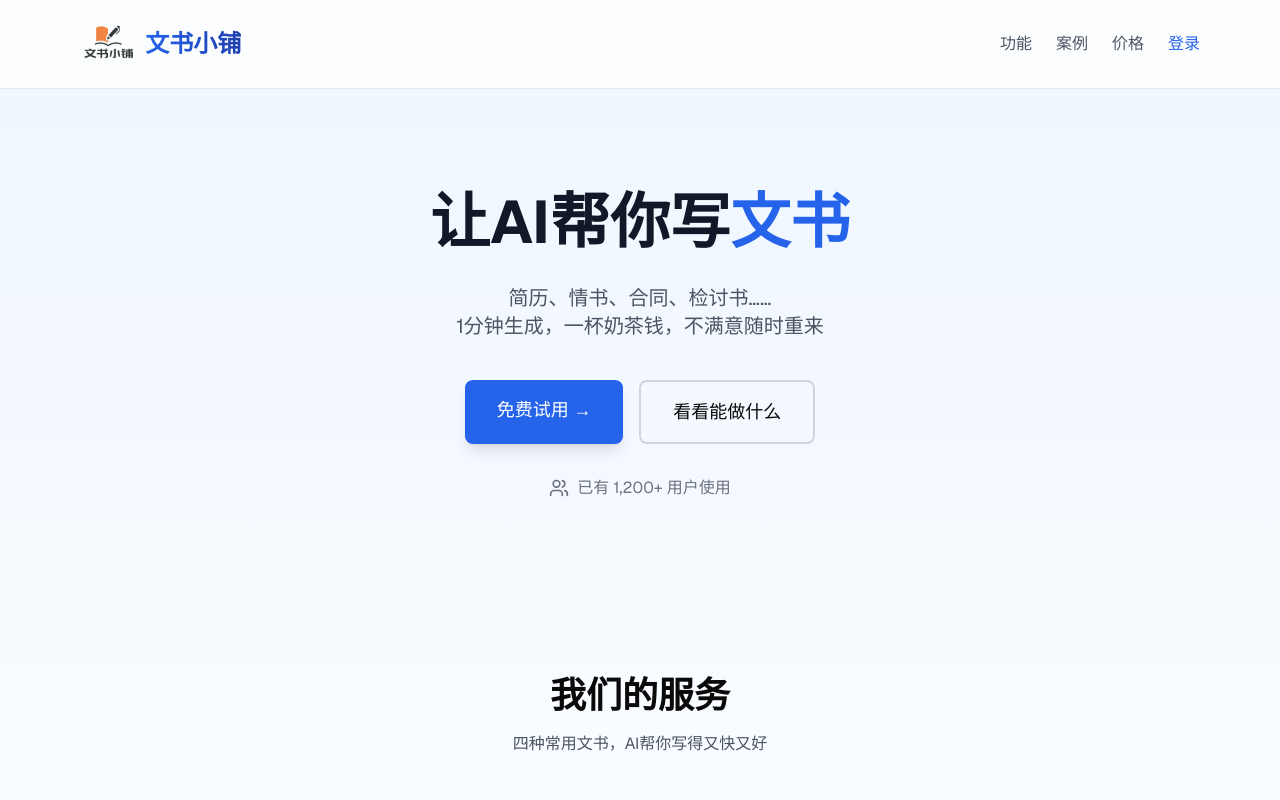
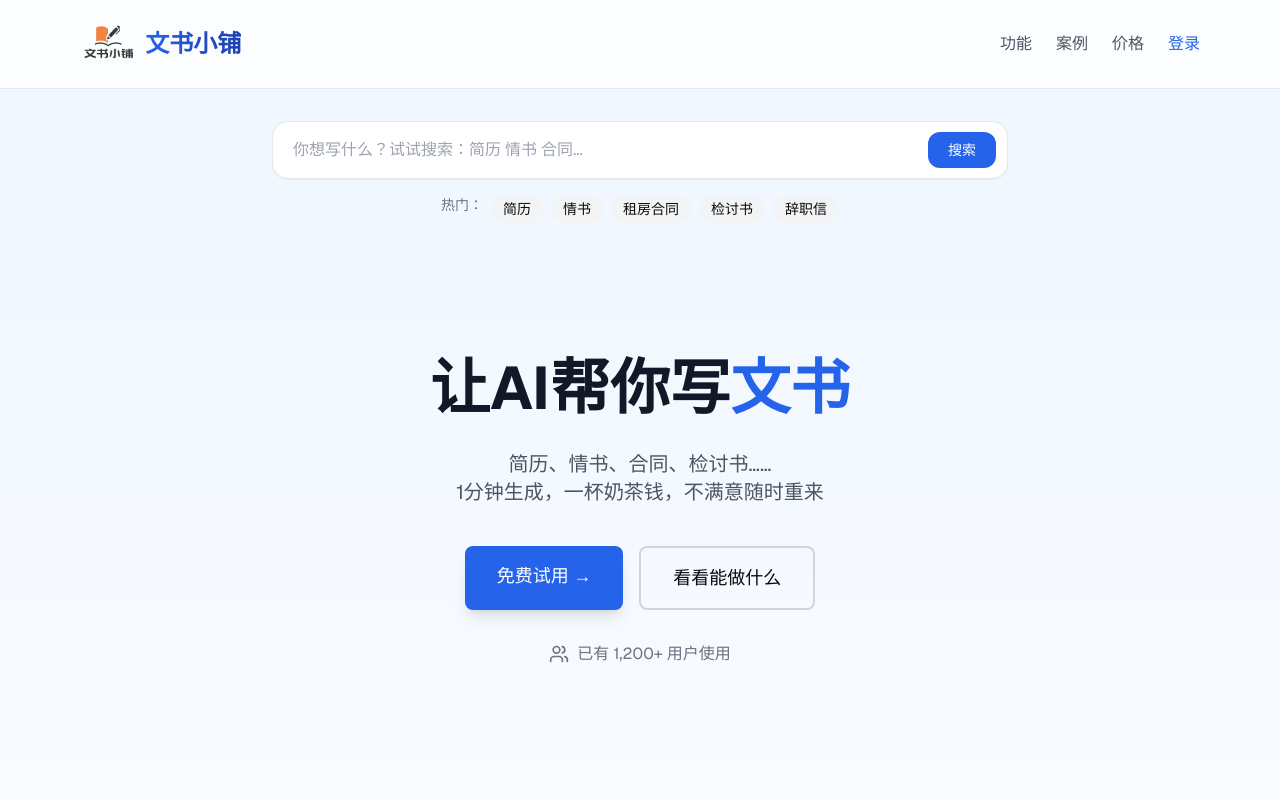
Before and after one commit to wenshuxiaopu/wenshu-pu, a Next.js app: page / in a window 1280 px wide. Shown: the top 800 px of the page. Built offline with nearby package versions, Linux system fonts and the light colour scheme.

Commit message:
首页添加搜索框和热门标签

```diff
--- a/app/page.tsx
+++ b/app/page.tsx
@@ -35,7 +35,27 @@ export default function Home() {
           </div>
         </div>
       </nav>
-
+{/* 搜索框 + 热门标签 */}
+<div className="max-w-3xl mx-auto px-4 py-8">
+  <div className="relative">
+    <input
+      type="text"
+      placeholder="你想写什么？试试搜索：简历 情书 合同..."
+      className="w-full px-5 py-4 text-base border border-gray-200 rounded-2xl shadow-sm focus:outline-none focus:ring-2 focus:ring-blue-500 focus:border-transparent"
+    />
+    <button className="absolute right-3 top-1/2 -translate-y-1/2 bg-blue-600 text-white px-5 py-2 rounded-xl text-sm hover:bg-blue-700 transition">
+      搜索
+    </button>
+  </div>
+  <div className="flex flex-wrap gap-2 mt-4 justify-center">
+    <span className="text-sm text-gray-500">热门：</span>
+    <button className="text-sm bg-gray-100 hover:bg-gray-200 px-3 py-1 rounded-full transition">简历</button>
+    <button className="text-sm bg-gray-100 hover:bg-gray-200 px-3 py-1 rounded-full transition">情书</button>
+    <button className="text-sm bg-gray-100 hover:bg-gray-200 px-3 py-1 rounded-full transition">租房合同</button>
+    <button className="text-sm bg-gray-100 hover:bg-gray-200 px-3 py-1 rounded-full transition">检讨书</button>
+    <button className="text-sm bg-gray-100 hover:bg-gray-200 px-3 py-1 rounded-full transition">辞职信</button>
+  </div>
+</div>
       {/* 英雄区（加大加粗） */}
       <section className="max-w-6xl mx-auto px-4 py-24 text-center relative">
         <div className="absolute inset-0 -z-10 overflow-hidden">
```
